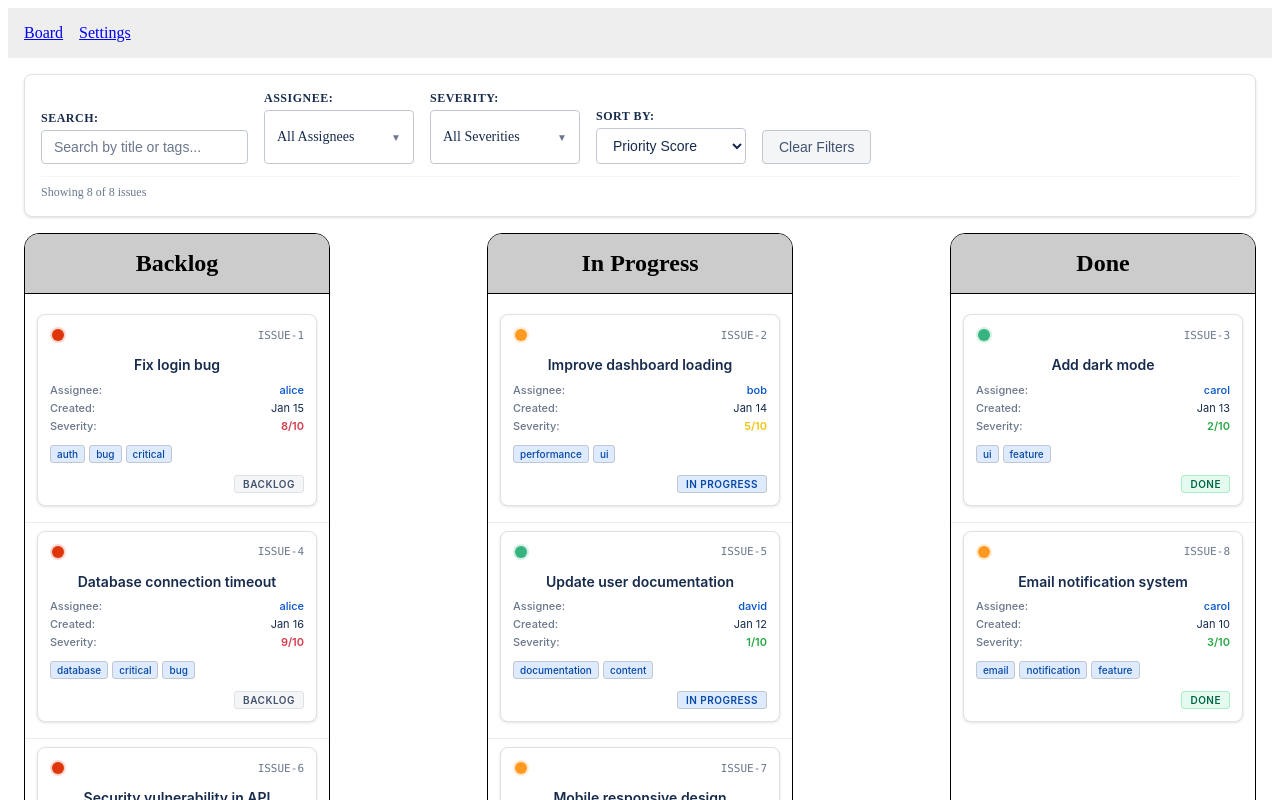
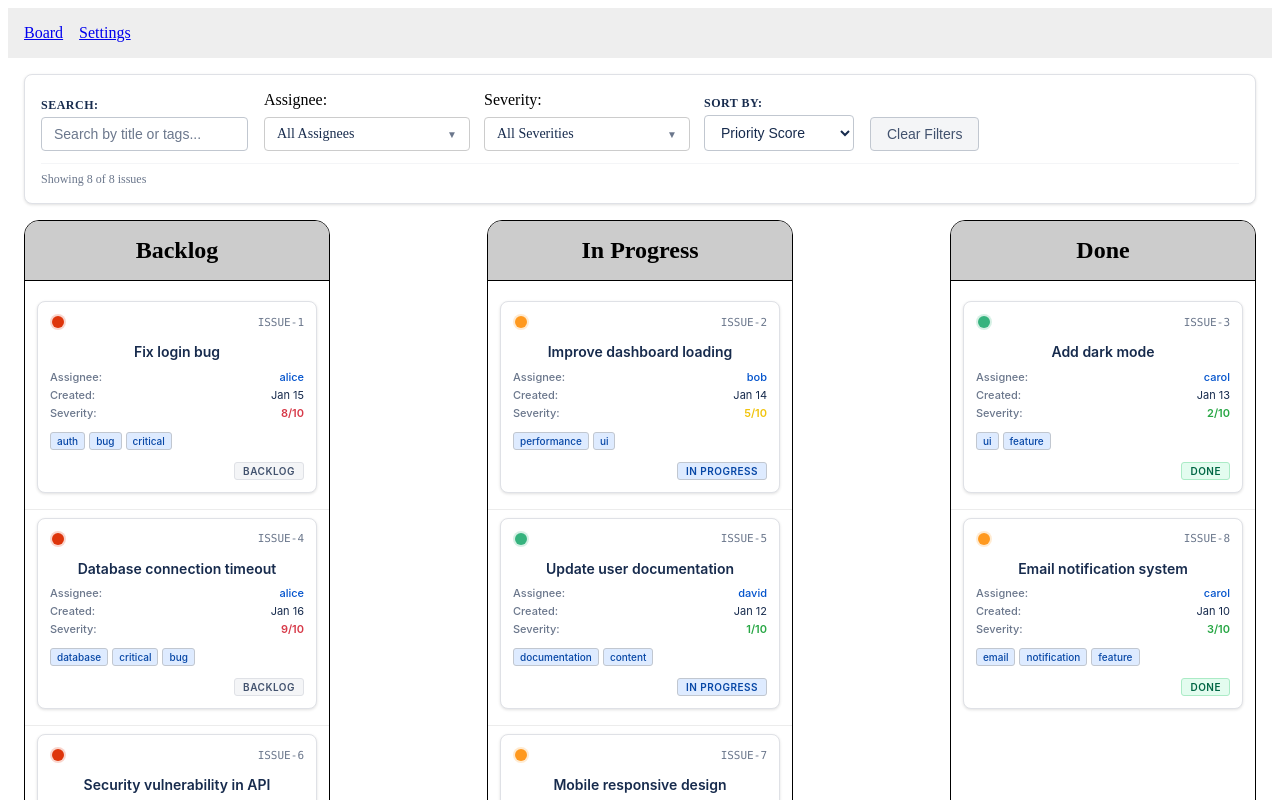
Before and after one commit to Shrikant92Bhatt/react-kanban-report, a React (Create React App) app: page /board in a window 1280 px wide. Shown: the top 800 px of the page. Built offline with nearby package versions, Linux system fonts and the light colour scheme.

Commit message:
multi select updated

```diff
--- a/src/components/MultiSelect.css
+++ b/src/components/MultiSelect.css
@@ -1,35 +1,33 @@
 .multi-select-container {
     display: flex;
     flex-direction: column;
-    gap: 4px;
-    min-width: 150px;
+    align-items: flex-start;
+    width: 100%;
+    max-width: 180px;
+    margin-right: 24px;
+}
+
+.multi-select-label {
+    margin-bottom: 8px;
+    font-weight: 500;
+    font-size: 1rem;
+}
+
+.multi-select-dropdown {
+    width: 100%;
     position: relative;
 }
 
-.multi-select-label {
-    font-size: 12px;
-    font-weight: 600;
-    color: #172b4d;
-    text-transform: uppercase;
-    letter-spacing: 0.5px;
-}
-
-.multi-select-dropdown {
-    position: relative;
+.multi-select-display {
+    width: 100%;
+    border: 1px solid #ccc;
+    border-radius: 4px;
+    padding: 8px 12px;
+    background: #fff;
     cursor: pointer;
-}
-
-.multi-select-display {
     display: flex;
+    align-items: center;
     justify-content: space-between;
-    align-items: center;
-    padding: 8px 12px;
-    border: 1px solid #c1c7d0;
-    border-radius: 4px;
-    background: #ffffff;
-    color: #172b4d;
-    transition: border-color 0.2s ease;
-    min-height: 36px;
 }
 
 .multi-select-dropdown:hover {
@@ -65,25 +63,25 @@
     position: absolute;
     top: 100%;
     left: 0;
-    right: 0;
-    background: #ffffff;
-    border: 1px solid #c1c7d0;
+    width: 100%;
+    background: #fff;
+    border: 1px solid #ccc;
     border-radius: 4px;
-    box-shadow: 0 4px 12px rgba(0, 0, 0, 0.15);
-    z-index: 1000;
-    max-height: 200px;
-    overflow-y: auto;
-    margin-top: 2px;
+    z-index: 10;
+    box-shadow: 0 2px 8px rgba(0,0,0,0.08);
+    margin-top: 4px;
+    padding: 8px 0;
 }
 
 .multi-select-option {
-    padding: 8px 12px;
+    padding: 6px 16px;
     cursor: pointer;
-    transition: background-color 0.2s ease;
+    display: flex;
+    align-items: center;
 }
 
 .multi-select-option:hover {
-    background-color: #f4f5f7;
+    background: #f5f5f5;
 }
 
 .multi-select-option.select-all {
@@ -94,16 +92,14 @@
 
 .multi-select-divider {
     height: 1px;
-    background-color: #e9ecef;
-    margin: 4px 0;
+    background: #eee;
+    margin: 8px 0;
 }
 
 .checkbox-label {
     display: flex;
     align-items: center;
-    cursor: pointer;
     width: 100%;
-    gap: 8px;
 }
 
 .checkbox-input {
@@ -150,6 +146,8 @@
     font-size: 14px;
     color: #172b4d;
     flex: 1;
+    margin-left: 5px;
+    text-transform: capitalize;
 }
 
 @media (max-width: 768px) {
--- a/src/components/MultiSelect.tsx
+++ b/src/components/MultiSelect.tsx
@@ -30,8 +30,7 @@ export const MultiSelect: React.FC<MultiSelectProps> = ({
         return () => document.removeEventListener('mousedown', handleClickOutside);
     }, []);
 
-    const handleOptionToggle = (option: string, event: React.MouseEvent) => {
-        event.stopPropagation();
+    const handleOptionToggle = (option: string) => {
         const newSelection = selectedValues.includes(option)
             ? selectedValues.filter(value => value !== option)
             : [...selectedValues, option];
@@ -58,24 +57,23 @@ export const MultiSelect: React.FC<MultiSelectProps> = ({
     return (
         <div className="multi-select-container" ref={dropdownRef}>
             <label className="multi-select-label">{label}:</label>
+            <div className={`multi-select-dropdown ${isOpen ? 'open' : ''}`}>
                 <div
-                className={`multi-select-dropdown ${isOpen ? 'open' : ''}`}
+                    className="multi-select-display"
                     onClick={handleDropdownClick}
                 >
-                <div className="multi-select-display">
                     <span className="multi-select-text">{getDisplayText()}</span>
                     <span className="multi-select-arrow">▼</span>
                 </div>
-
                 {isOpen && (
-                    <div className="multi-select-options" onClick={(e) => e.stopPropagation()}>
+                    <div className="multi-select-options">
                         <div className="multi-select-option select-all" onClick={handleSelectAll}>
                             <label className="checkbox-label">
                                 <input
                                     type="checkbox"
                                     checked={selectedValues.length === options.length}
+                                    className="checkbox-input"
                                     readOnly
-                                    className="checkbox-input"
                                 />
                                 <span className="checkbox-custom"></span>
                                 <span className="checkbox-text">
@@ -86,20 +84,24 @@ export const MultiSelect: React.FC<MultiSelectProps> = ({
 
                         <div className="multi-select-divider"></div>
 
-                        {options.map(option => (
-                            <div key={option} className="multi-select-option" onClick={(e) => handleOptionToggle(option, e)}>
+                        {options.length === 0 ? (
+                            <div className="multi-select-no-options">No options found</div>
+                        ) : (
+                            options.map(option => (
+                                <div key={option} className="multi-select-option">
                                     <label className="checkbox-label">
                                         <input
                                             type="checkbox"
                                             checked={selectedValues.includes(option)}
-                                        readOnly
+                                            onChange={() => handleOptionToggle(option)}
                                             className="checkbox-input"
                                         />
                                         <span className="checkbox-custom"></span>
                                         <span className="checkbox-text">{option}</span>
                                     </label>
                                 </div>
-                        ))}
+                            ))
+                        )}
                     </div>
                 )}
             </div>
```
Lines whose indentation alone changed are shown as unchanged.
